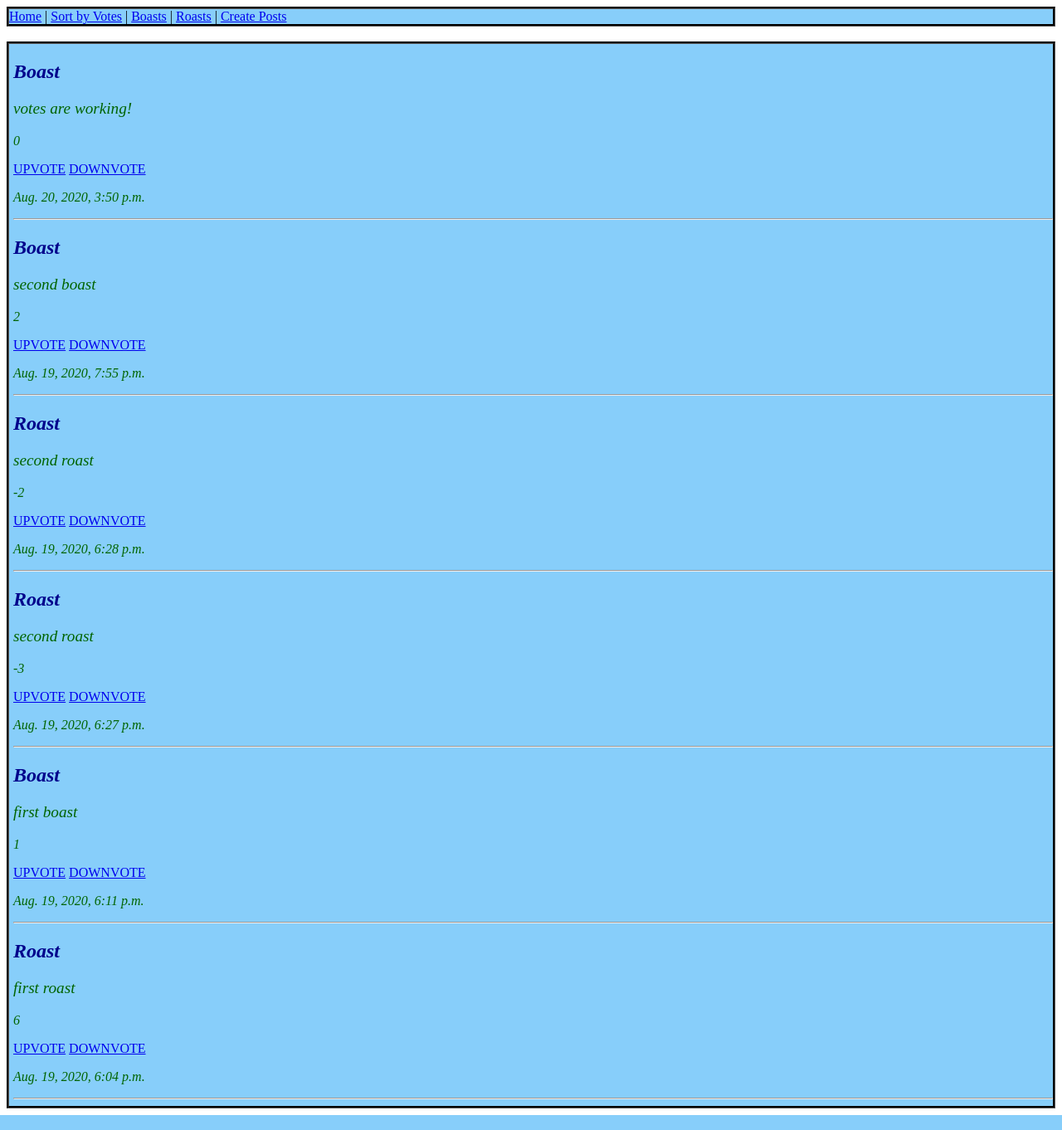
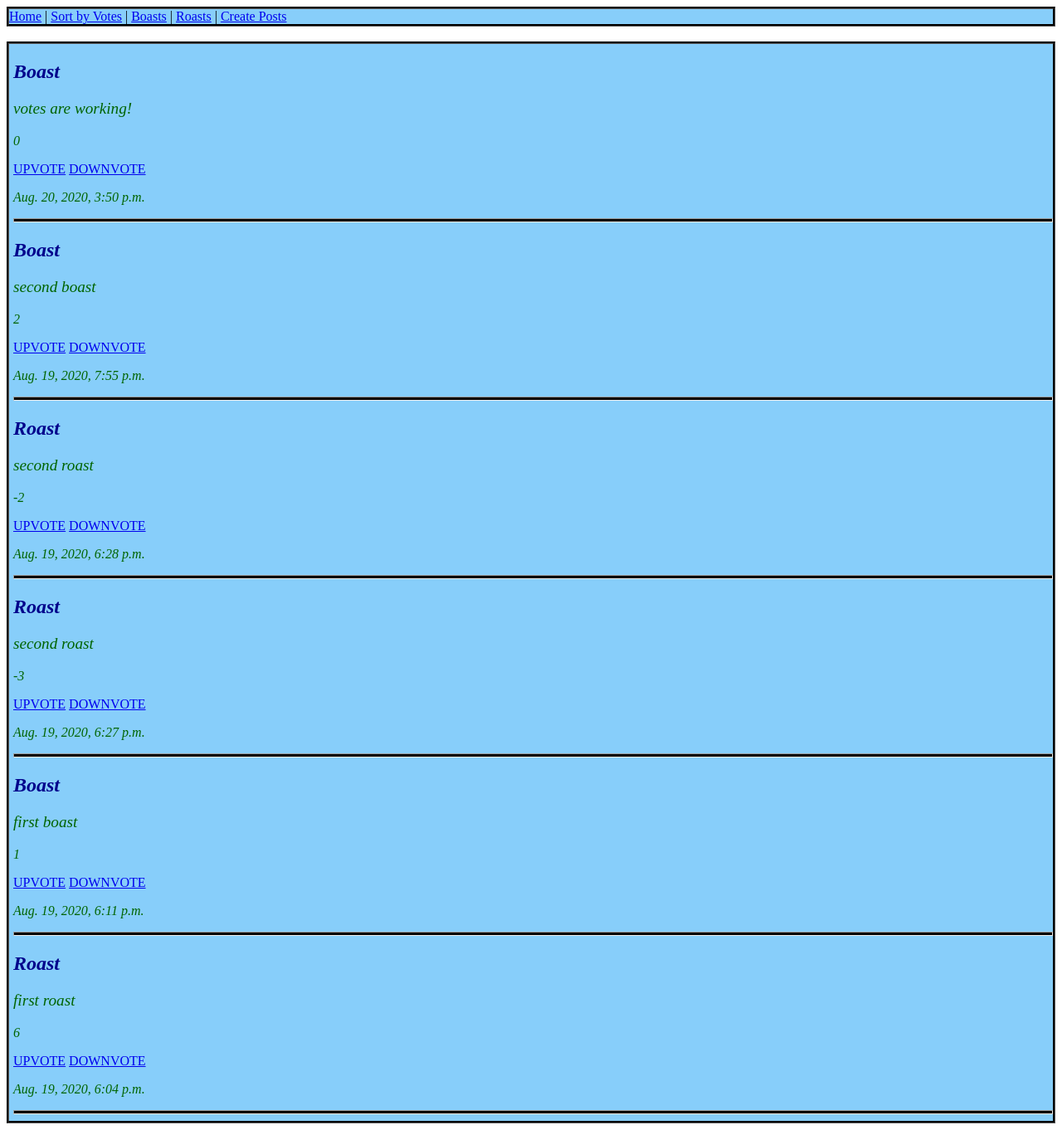
Before and after one commit to lorihenderson/ghostpost, a Django app: page / in a window 1280 px wide. Shown: the whole page at 83% size. Run offline with Django 3.2, Linux system fonts and the light colour scheme; data comes from the database, SQL or seed files in the repository.

Commit message:
added styling to an hr tag

```diff
--- a/templates/index.html
+++ b/templates/index.html
@@ -20,7 +20,7 @@
 
         <a href="/upvote/{{posts.id}}/">UPVOTE</a> <a href="/downvote/{{posts.id}}">DOWNVOTE</a>
         <p style="color:darkgreen; font-style: oblique">{{ posts.time_posted }}</p>
-        <hr>
+        <hr style="height: 3px; background-color: black; width: auto">
 
 {% endfor %}
 </div>
```
